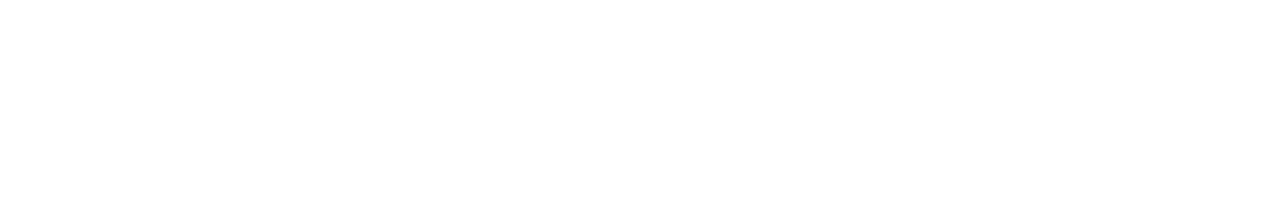
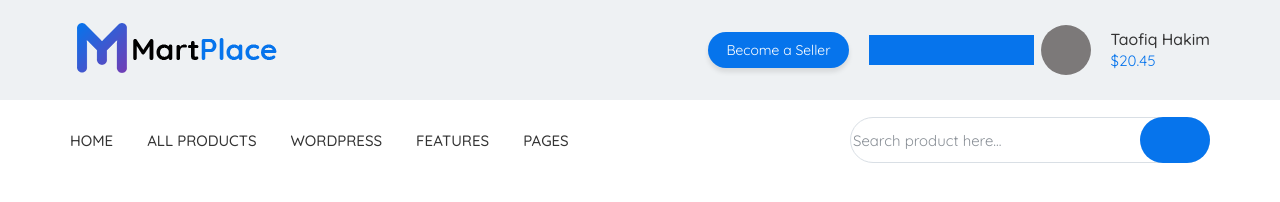
Before and after one commit to andrav24/Martplace, a website: page app/index.html in a window 1280 px wide. Drawn offline with nearby package versions, Linux system fonts and the light colour scheme; files that its build step writes are made by us from their sources.

Commit message:
added header

```diff
--- a/app/index.html
+++ b/app/index.html
@@ -11,6 +11,63 @@
 </head>
 <body>
 
+<header class="header">
+  <div class="header__top">
+    <div class="container">
+      <div class="header__top-inner">
+        <div class="header__logo">
+          <a href="#">
+            <img src="images/logo-header.png" alt="company logo">
+          </a>
+        </div>
+        <a class="header__btn-seller btn" href="#">Become a Seller</a>
+        <div class="header__user-info">
+          <div class="header__user-state"></div>
+          <div class="header__user-profile">
+            <div class="header__user-avatar" style=""></div>
+            <div class="header__user-content">
+              <div class="header__user-name">Taofiq Hakim</div>
+              <div class="header__user-amount">$20.45</div>
+            </div>
+          </div>
+        </div>
+      </div>
+    </div>
+  </div>
+  <div class="header__menu">
+    <div class="container">
+      <div class="header__menu-inner">
+        <nav class="menu">
+          <ul class="menu__list">
+            <li class="menu__item">
+              <a class="menu__item-link" href="#">Home</a>
+            </li>
+            <li class="menu__item">
+              <a class="menu__item-link" href="#">All Products</a>
+            </li>
+            <li class="menu__item">
+              <a class="menu__item-link" href="#">Wordpress</a>
+            </li>
+            <li class="menu__item">
+              <a class="menu__item-link" href="#">Features</a>
+            </li>
+            <li class="menu__item">
+              <a class="menu__item-link" href="#">Pages</a>
+            </li>
+          </ul>
+        </nav>
+        <div class="header__search">
+          <form action="#">
+            <input type="text" placeholder="Search product here...">
+            <button></button>
+          </form>
+        </div>
+      </div>
+
+    </div>
+  </div>
+</header>
+
 
   <script src="https://ajax.googleapis.com/ajax/libs/jquery/3.5.1/jquery.min.js"></script>
   <script src="js/libs.min.js"></script>
--- /dev/null
+++ b/app/scss/base/fonts.scss
@@ -0,0 +1,27 @@
+@font-face {
+  font-family: 'Quicksand';
+  src: url('../fonts/Quicksand-Regular.woff2') format('woff2'),
+  url('../fonts/Quicksand-Regular.woff') format('woff'),
+  url('../fonts/Quicksand-Regular.ttf') format('truetype');
+  font-weight: 400;
+  font-style: normal;
+  font-display: swap;
+}
+@font-face {
+  font-family: 'Quicksand';
+  src: url('../fonts/Quicksand-Medium.woff2') format('woff2'),
+  url('../fonts/Quicksand-Medium.woff') format('woff'),
+  url('../fonts/Quicksand-Medium.ttf') format('truetype');
+  font-weight: 500;
+  font-style: normal;
+  font-display: swap;
+}
+@font-face {
+  font-family: 'Quicksand';
+  src: url('../fonts/Quicksand-Bold.woff2') format('woff2'),
+  url('../fonts/Quicksand-Bold.woff') format('woff'),
+  url('../fonts/Quicksand-Bold.ttf') format('truetype');
+  font-weight: 700;
+  font-style: normal;
+  font-display: swap;
+}
--- /dev/null
+++ b/app/scss/base/global.scss
@@ -0,0 +1,36 @@
+html {
+  box-sizing: border-box;
+}
+
+*,
+*::before,
+*::after {
+  box-sizing: inherit;
+}
+
+a {
+  display: inline-block;
+  text-decoration: none;
+  /*color: $primary-text-color;*/
+}
+
+ul,
+li {
+  margin: 0;
+  padding: 0;
+  list-style: none;
+}
+
+body {
+  font-family: 'Quicksand', sans-serif;
+  font-weight: 400;
+  -webkit-font-smoothing: antialiased;
+  -moz-osx-font-smoothing: grayscale;
+
+}
+
+.container {
+  max-width: 1170px;
+  margin: 0 auto;
+  padding: 0 15px;
+}
--- /dev/null
+++ b/app/scss/components/header.scss
@@ -0,0 +1,128 @@
+
+.header__top {
+  background-color: #eef1f3;
+}
+
+.header__top-inner {
+  display: flex;
+  justify-content: space-between;
+  align-items: center;
+  height: 100px;
+}
+
+.header__logo {
+  margin-left: 7px;
+}
+
+.header__btn-seller {
+  font-size: 14px;
+  line-height: 28px;
+  color: #fff;
+  text-align: center;
+  border-radius: 18px;
+  /*width: 140px;*/
+  background-color: #0674ec;
+  /*height: 36px;*/
+  padding: 4px 18px;
+  vertical-align: center;
+  box-shadow: 0 4px 5px rgba(0, 0, 0, .1);
+  margin-left: auto;
+  margin-right: 20px;
+}
+
+.header__user-info {
+  display: flex;
+  justify-content: space-between;
+  align-items: center;
+  .header__user-state {
+    min-width: 165px;
+    height: 30px;
+    background-color: #0674ec;
+  }
+  .header__user-profile {
+    display: flex;
+    align-items: center;
+
+    .header__user-avatar {
+      width: 50px;
+      height: 50px;
+      border-radius: 50%;
+      background-color: #7c7979;
+      margin-left: 7px;
+      margin-right: 10px;
+    }
+
+    .header__user-content {
+      margin-left: 10px;
+      line-height: 22px;
+      .header__user-name {
+        font-size: 16px;
+        color: #333333;
+        font-weight: 500;
+        overflow: hidden;
+        text-overflow: ellipsis;
+      }
+
+      .header__user-amount {
+        font-size: 15px;
+        color: #0674ec;
+        font-weight: 400;
+      }
+    }
+  }
+}
+
+.header__menu {
+  background-color: #ffffff;
+}
+.header__menu-inner {
+  display: flex;
+  justify-content: space-between;
+  align-items: center;
+  height: 80px;
+}
+.menu__list {
+  display: flex;
+  justify-content: space-between;
+  align-items: center;
+}
+.menu__item {
+  margin-right: 34px;
+  &:last-child {
+    margin-right: 0;
+  }
+}
+.menu__item-link {
+  color: #333333;
+  font-size: 15px;
+  font-weight: 500;
+  text-transform: uppercase;
+}
+
+.header__search {
+  width: 360px;
+  position: relative;
+  input {
+    width: 100%;
+    height: 46px;
+    border-radius: 23px;
+    border: 1px solid #d9dfe5;
+    padding-right: 82px;
+    outline: none;
+    &::placeholder {
+      font-size: 15px;
+      line-height: 30px;
+      color: #898f96;
+    }
+  }
+  button {
+    width: 70px;
+    height: 46px;
+    border-radius: 23px;
+    background-color: #0674ec;
+    border: none;
+    position: absolute;
+    right: 0;
+    padding: 0;
+  }
+}
--- a/app/scss/style.scss
+++ b/app/scss/style.scss
@@ -1,9 +1,7 @@
-html {
-  box-sizing: border-box;
-}
+@import 'base/vars';
+@import 'base/global';
+@import 'base/fonts';
 
-*,
-*::before,
-*::after {
-  box-sizing: inherit;
-}
+
+// components
+@import "components/header";
```
Also changed, not shown: gulpfile.js (+3 -4 lines), app/fonts/Quicksand-Bold.ttf (added), app/fonts/Quicksand-Bold.woff (added), app/fonts/Quicksand-Bold.woff2 (added), app/fonts/Quicksand-Medium.ttf (added), app/fonts/Quicksand-Medium.woff (added), app/fonts/Quicksand-Medium.woff2 (added), app/fonts/Quicksand-Regular.ttf (added), app/fonts/Quicksand-Regular.woff (added), app/fonts/Quicksand-Regular.woff2 (added), app/images/logo-header.png (added), app/scss/base/vars.scss (added).
